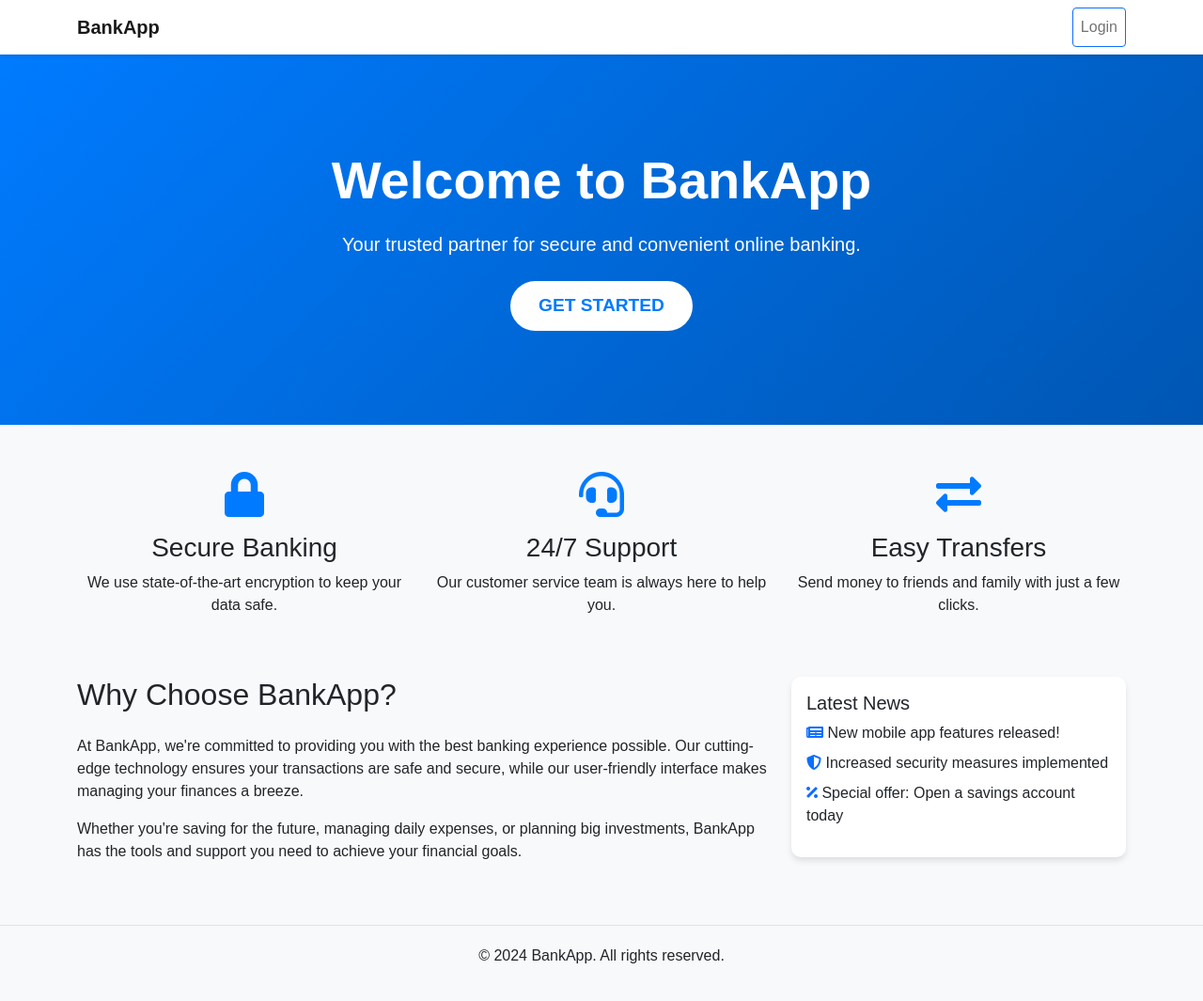
After one commit to WilliamHoltsdalen/DjangoSite, a Django app: template core/templates/landing_page.html in a window 1280 px wide. The commit adds this page. Shown: the whole page at 94% size. Run offline with Django 5.2, Linux system fonts and the light colour scheme; the template is opened without the code that fills it, so the values that code supplies are empty.

Commit message:
Add non-auth landing page, and improve settings page styling

```diff
--- a/core/templates/base.html
+++ b/core/templates/base.html
@@ -10,8 +10,7 @@
     <link href="https://cdn.jsdelivr.net/npm/bootstrap@5.3.3/dist/css/bootstrap.min.css" rel="stylesheet" integrity="sha384-QWTKZyjpPEjISv5WaRU9OFeRpok6YctnYmDr5pNlyT2bRjXh0JMhjY6hW+ALEwIH" crossorigin="anonymous">
 
     <!-- Eventuelt ekstra CSS -->
-    <!-- Eventuelt ekstra CSS -->
-    <link rel="stylesheet" href="{% static 'style.css' %}">
+    <link rel="stylesheet" href="{% static 'css/style.css' %}">
     <style>
         /* For å sikre at navigasjonsbaren blir midtstilt */
         .navbar {
--- /dev/null
+++ b/core/templates/landing_page.html
@@ -0,0 +1,78 @@
+{% load static %}
+<!DOCTYPE html>
+<html lang="en">
+<head>
+    <meta charset="UTF-8">
+    <meta name="viewport" content="width=device-width, initial-scale=1.0">
+    <title>Welcome to BankApp</title>
+    <link href="https://cdn.jsdelivr.net/npm/bootstrap@5.1.3/dist/css/bootstrap.min.css" rel="stylesheet">
+    <link href="https://cdnjs.cloudflare.com/ajax/libs/font-awesome/5.15.3/css/all.min.css" rel="stylesheet">
+    <link href="{% static 'css/style.css' %}" rel="stylesheet">
+</head>
+<body>
+    <nav class="navbar navbar-expand-lg navbar-light">
+        <div class="container">
+            <a class="navbar-brand" href="{% url 'landing_page' %}">BankApp</a>
+            <div class="navbar-nav ms-auto">
+                <a class="nav-link btn btn-outline-primary" href="{% url 'login' %}">Login</a>
+            </div>
+        </div>
+    </nav>
+
+    <section class="hero-section text-center">
+        <div class="container">
+            <h1 class="display-4">Welcome to BankApp</h1>
+            <p class="lead mb-4">Your trusted partner for secure and convenient online banking.</p>
+            <a href="{% url 'login' %}" class="btn btn-get-started">Get Started</a>
+        </div>
+    </section>
+
+    <div class="container">
+        <div class="row mb-5">
+            <div class="col-md-4 text-center">
+                <i class="fas fa-lock feature-icon"></i>
+                <h3>Secure Banking</h3>
+                <p>We use state-of-the-art encryption to keep your data safe.</p>
+            </div>
+            <div class="col-md-4 text-center">
+                <i class="fas fa-headset feature-icon"></i>
+                <h3>24/7 Support</h3>
+                <p>Our customer service team is always here to help you.</p>
+            </div>
+            <div class="col-md-4 text-center">
+                <i class="fas fa-exchange-alt feature-icon"></i>
+                <h3>Easy Transfers</h3>
+                <p>Send money to friends and family with just a few clicks.</p>
+            </div>
+        </div>
+
+        <div class="row">
+            <div class="col-md-8">
+                <h2 class="mb-4">Why Choose BankApp?</h2>
+                <p>At BankApp, we're committed to providing you with the best banking experience possible. Our cutting-edge technology ensures your transactions are safe and secure, while our user-friendly interface makes managing your finances a breeze.</p>
+                <p>Whether you're saving for the future, managing daily expenses, or planning big investments, BankApp has the tools and support you need to achieve your financial goals.</p>
+            </div>
+            <div class="col-md-4">
+                <div class="card news-card">
+                    <div class="card-body">
+                        <h5 class="card-title">Latest News</h5>
+                        <ul class="list-unstyled">
+                            <li class="mb-2"><i class="fas fa-newspaper mr-2 text-primary"></i> New mobile app features released!</li>
+                            <li class="mb-2"><i class="fas fa-shield-alt mr-2 text-primary"></i> Increased security measures implemented</li>
+                            <li class="mb-2"><i class="fas fa-percentage mr-2 text-primary"></i> Special offer: Open a savings account today</li>
+                        </ul>
+                    </div>
+                </div>
+            </div>
+        </div>
+    </div>
+
+    <footer class="mt-5 text-center">
+        <div class="container">
+            <p>&copy; 2024 BankApp. All rights reserved.</p>
+        </div>
+    </footer>
+
+    <script src="https://cdn.jsdelivr.net/npm/bootstrap@5.1.3/dist/js/bootstrap.bundle.min.js"></script>
+</body>
+</html>
--- a/core/urls.py
+++ b/core/urls.py
@@ -4,6 +4,7 @@ from django.contrib.auth import views as auth_views
 
 urlpatterns = [
     path('', views.home_view, name='home'),
+    path('landing/', views.landing_page_view, name='landing_page'),
     path('login/', auth_views.LoginView.as_view(template_name='login.html'), name='login'),
     path('logout/', auth_views.LogoutView.as_view(), name='logout'),
     path('dashboard/', views.dashboard_view, name='dashboard'),
```
Also changed, not shown: core/static/style.css (deleted, +0 -21 lines), core/templates/login.html (+28 -12 lines), core/templates/settings.html (+59 -39 lines), core/views.py (+7 -3 lines).
